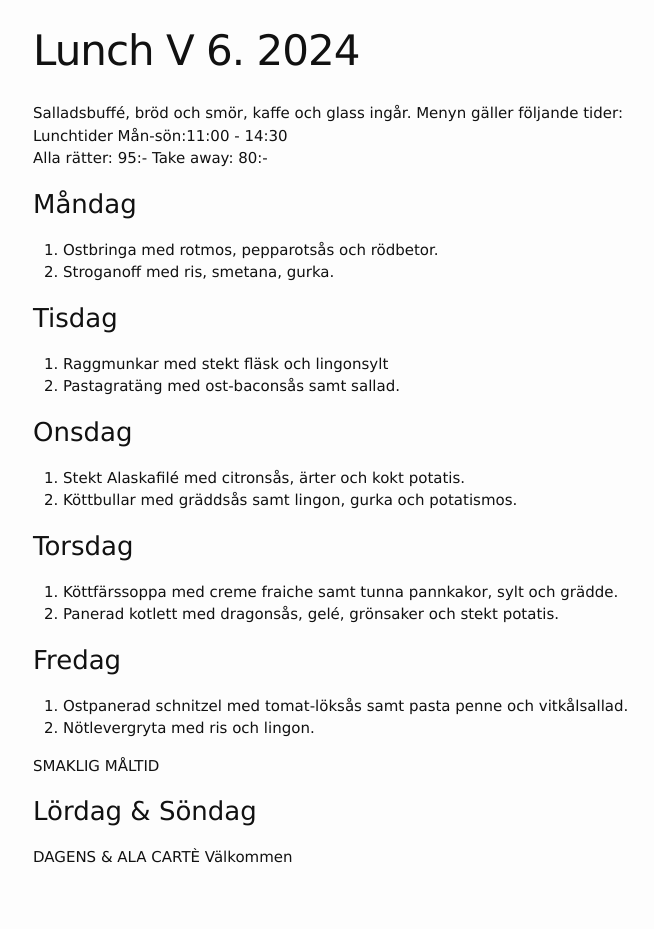
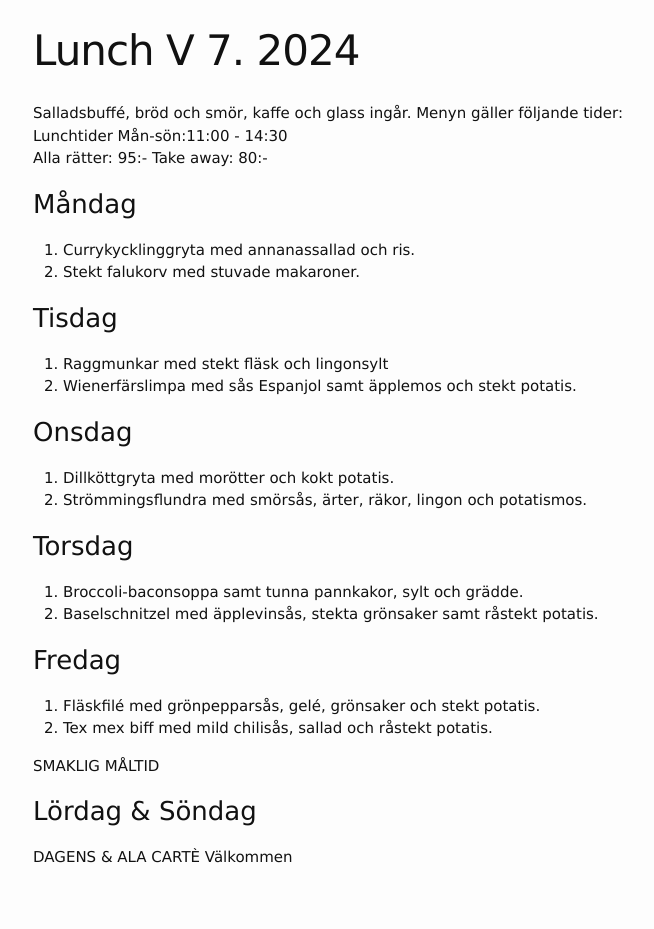
Before and after one commit to FarInn62/farinn62.github.io, a Jekyll site: the page built from lunch.md, in a window 1280 px wide. Shown: the whole page, without its empty margins (237-891 px from the left). Built offline with Jekyll 4.4.1, drawn with Linux system fonts in a browser that asks for light colours.

Commit message:
Update lunch.md

```diff
--- a/lunch.md
+++ b/lunch.md
@@ -1,6 +1,6 @@
 ---
 layout: foodmenu
-title: Lunch V 6. 2024
+title: Lunch V 7. 2024
 permalink: /lunch/
 published: true
 ---
@@ -11,28 +11,28 @@ Alla rätter: 95:- Take away: 80:-
 
 ### Måndag
 
-1. Ostbringa med rotmos, pepparotsås och rödbetor.
-2. Stroganoff med ris, smetana, gurka.
+1. Currykycklinggryta med annanassallad och ris.
+2. Stekt falukorv med stuvade makaroner.
 
 ### Tisdag
 
 1. Raggmunkar med stekt fläsk och lingonsylt
-2. Pastagratäng med ost-baconsås samt sallad.
+2. Wienerfärslimpa med sås Espanjol samt äpplemos och stekt potatis.
 
 ### Onsdag
 
-1. Stekt Alaskafilé med citronsås, ärter och kokt potatis.
-2. Köttbullar med gräddsås samt lingon, gurka och potatismos.
+1. Dillköttgryta med morötter och kokt potatis.
+2. Strömmingsflundra med smörsås, ärter, räkor, lingon och potatismos.
 
 ### Torsdag
 
-1. Köttfärssoppa med creme fraiche samt tunna pannkakor, sylt och grädde.
-2. Panerad kotlett med dragonsås, gelé, grönsaker och stekt potatis.
+1. Broccoli-baconsoppa samt tunna pannkakor, sylt och grädde.
+2. Baselschnitzel med äpplevinsås, stekta grönsaker samt råstekt potatis.
 
 ### Fredag
 
-1. Ostpanerad schnitzel med tomat-löksås samt pasta penne och vitkålsallad.
-2. Nötlevergryta med ris och lingon.
+1. Fläskfilé med grönpepparsås, gelé, grönsaker och stekt potatis.
+2. Tex mex biff med mild chilisås, sallad och råstekt potatis.
 
 SMAKLIG MÅLTID
 
```
